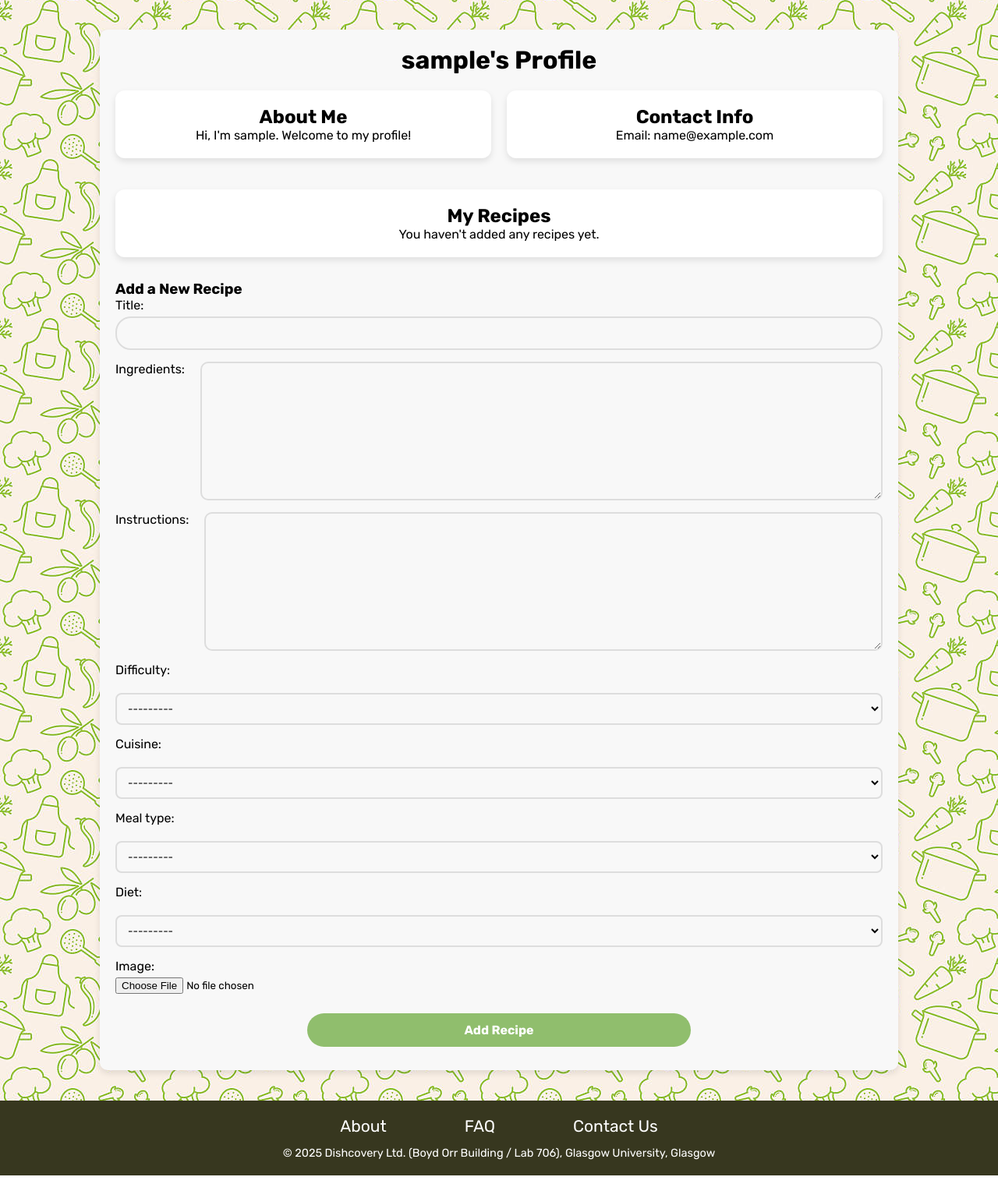
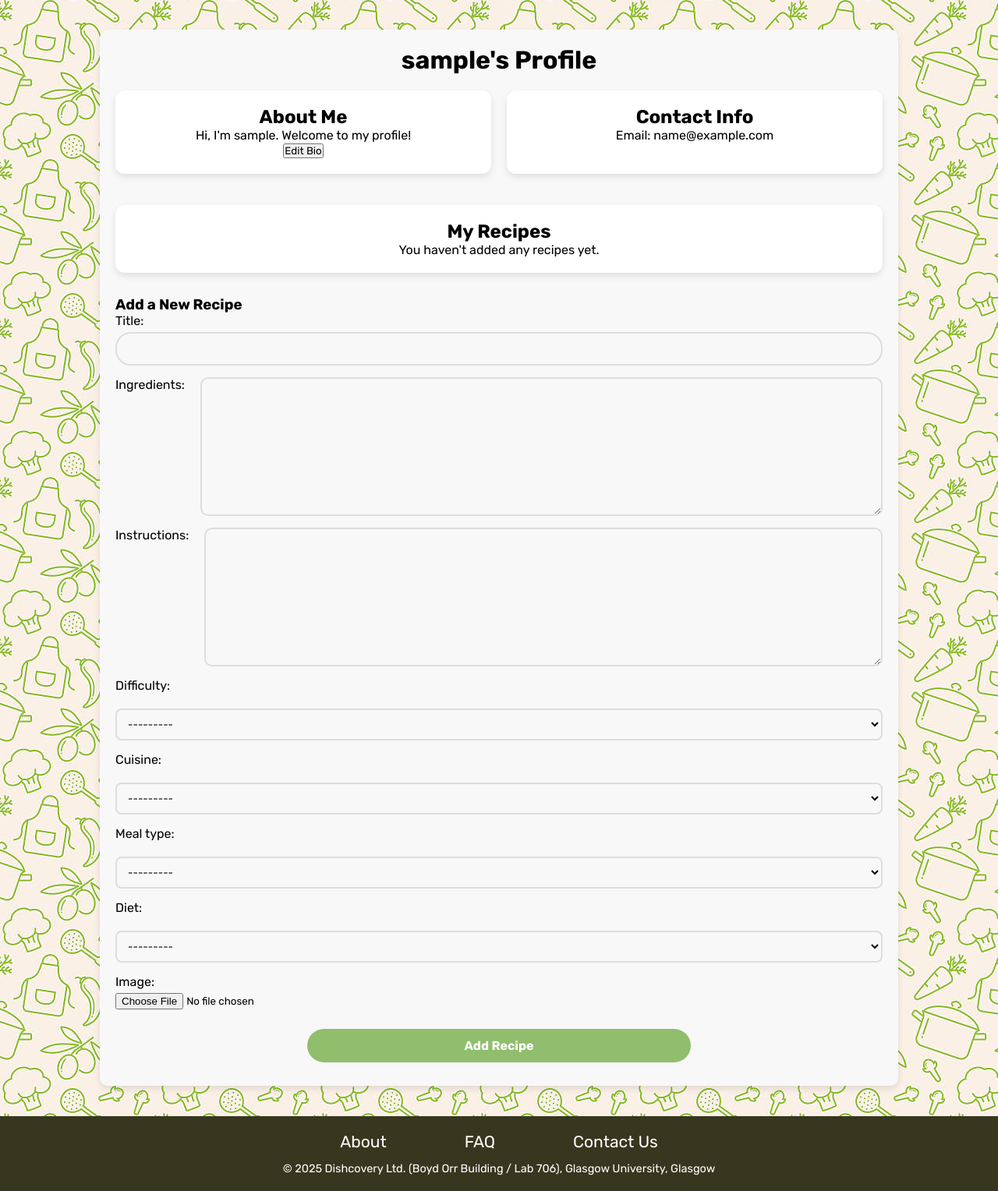
Before and after one commit to moha-alsenani/dishcovery_project, a Django app: page /dishcovery/profile_page/ in a window 1280 px wide. Shown: the part 100-1628 px from the top of the page at 78% size. Run offline with Django 3.2, Linux system fonts and the light colour scheme; the visitor is signed in with stand-in values (Sample User, id 1); data that the repository does not hold is empty.

Commit message:
added editing bio functionality

```diff
--- a/dishcovery/urls.py
+++ b/dishcovery/urls.py
@@ -19,4 +19,5 @@ urlpatterns = [
     path('about/', views.about, name='about'),
     path('faq/', views.faq, name='faq'),
     path('contact/', views.contact, name='contact'),
-]+static(settings.MEDIA_URL, document_root=settings.MEDIA_ROOT)
+    path('update_bio/', views.update_bio, name='update_bio'),
+    ]+static(settings.MEDIA_URL, document_root=settings.MEDIA_ROOT)
--- a/dishcovery/views.py
+++ b/dishcovery/views.py
@@ -73,6 +73,7 @@ def register(request):
 @login_required
 def profile_page(request):
     user_recipes = Recipe.objects.filter(author=request.user)
+    show_edit_form = request.GET.get('edit_bio') == 'true'
 
     if request.method == 'POST':
         form = RecipeForm(request.POST, request.FILES)
@@ -84,7 +85,22 @@ def profile_page(request):
     else:
         form = RecipeForm()
 
-    return render(request, 'dishcovery_project/profile_page.html', {'form': form, 'user_recipes': user_recipes})
+    return render(request, 'dishcovery_project/profile_page.html', {
+        'form': form,
+        'user_recipes': user_recipes,
+        'show_edit_form': show_edit_form
+    })
+
+@login_required
+def update_bio(request):
+    if request.method == 'POST':
+        new_bio = request.POST.get('bio')
+        if new_bio is not None:
+            # Get the user's profile and update the bio
+            profile = request.user.userprofile
+            profile.bio = new_bio
+            profile.save()
+    return redirect('dishcovery:profile_page')
 
 def recipe_details(request, recipe_id):
     recipe = get_object_or_404(Recipe, id=recipe_id)
--- a/static/js/script.js
+++ b/static/js/script.js
@@ -96,6 +96,7 @@ document.addEventListener('DOMContentLoaded', function () {
         });
     }
 });
+
 // Alert message if wrong username and password is entered.
 document.addEventListener("DOMContentLoaded", function () {
     const loginForm = document.getElementById("login-form");
--- a/templates/dishcovery_project/profile_page.html
+++ b/templates/dishcovery_project/profile_page.html
@@ -15,7 +15,25 @@ Profile - {{ user.username }}
         <div class="profile-row">
             <div class="profile-info">
                 <h2>About Me</h2>
-                <p>Hi, I'm {{ user.username }}. {{ user.userprofile.bio|default:"Welcome to my profile!" }}</p>
+                <div id="bio-display" {% if show_edit_form %}style="display: none;" {% endif %}>
+                    <p>
+                        Hi, I'm {{ user.username }}.
+                        {{ user.userprofile.bio|default:"Welcome to my profile!" }}
+                    </p>
+                    <form method="GET" action="{% url 'dishcovery:profile_page' %}">
+                        <input type="hidden" name="edit_bio" value="true">
+                        <button type="submit" class="btn">Edit Bio</button>
+                    </form>
+                </div>
+
+                <div id="bio-edit" {% if not show_edit_form %}style="display: none;" {% endif %}>
+                    <form method="POST" action="{% url 'dishcovery:update_bio' %}">
+                        {% csrf_token %}
+                        <textarea name="bio" class="form-control" rows="4">{{ user.userprofile.bio }}</textarea>
+                        <button type="submit" class="submitbtn">Save</button>
+                        <a href="{% url 'dishcovery:profile_page' %}" class="btn">Cancel</a>
+                    </form>
+                </div>
             </div>
 
             <div class="profile-contact">
@@ -51,6 +69,4 @@ Profile - {{ user.username }}
     </form>
 </div>
 
-</div>
-</div>
 {% endblock %}
```
Lines whose indentation alone changed are shown as unchanged.
